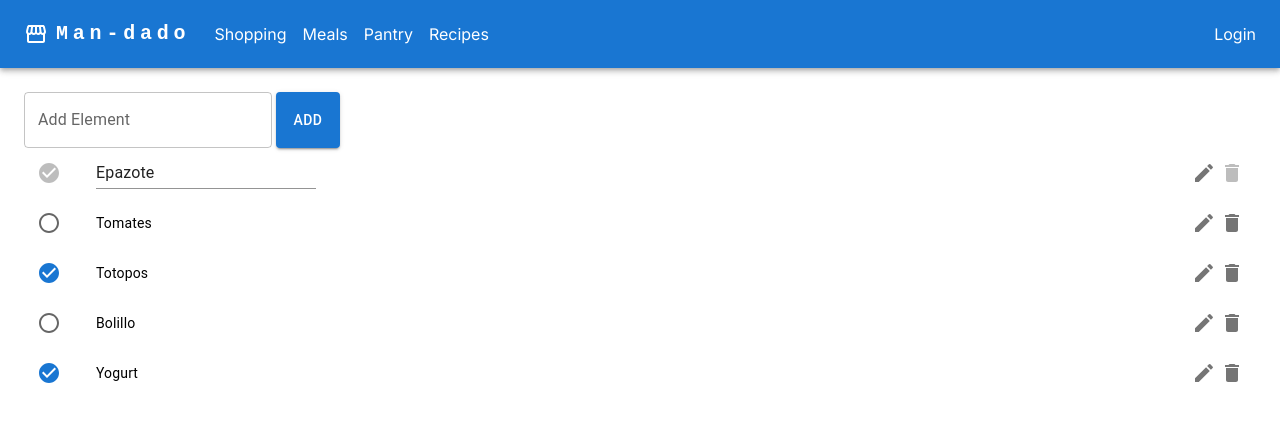
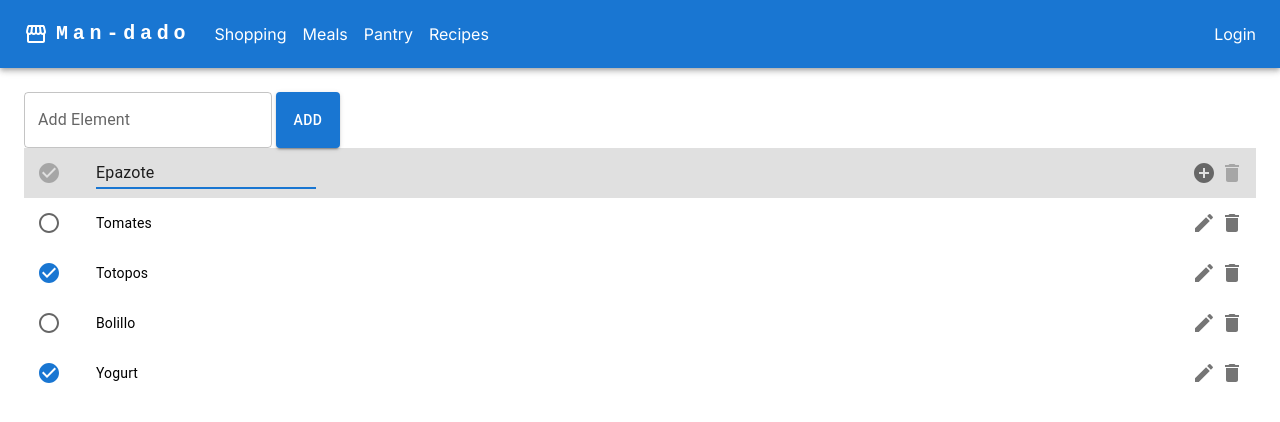
Before and after one commit to beto2do/mandado, a Next.js app: page /en/shop in a window 1280 px wide. Both pictures are taken after a click on the button 1204 px from the left and 173 px from the top of the page. Shown: the top 422 px of the page. Built offline with nearby package versions, Linux system fonts and the light colour scheme.

Commit message:
add edit product name

```diff
--- a/src/components/common/element-icons.tsx
+++ b/src/components/common/element-icons.tsx
@@ -3,29 +3,41 @@ import Product, { ProductStatus } from '../../models/product';
 import IconButton from '@mui/material/IconButton';
 import DeleteIcon from '@mui/icons-material/Delete';
 import EditIcon from '@mui/icons-material/Edit';
+import AddCirculeIcon from '@mui/icons-material/AddCircle';
 
 export function ElementIcons({
     product,
     onEditEvent,
-    onDeleteEvent
+    onDeleteEvent,
+    onSaveEvent,
     }: {
         product: Product,
         onEditEvent?: MouseEventHandler<Element> | undefined,
-        onDeleteEvent?: MouseEventHandler<Element> | undefined
+        onDeleteEvent?: MouseEventHandler<Element> | undefined,
+        onSaveEvent?: MouseEventHandler<Element> | undefined,
     })
 {
+    const isEditionStatus = product.status === ProductStatus.EDITION;
+    const editionView = isEditionStatus ?
+    <IconButton
+        edge="end"
+        aria-label="comments"
+        onClick={onSaveEvent}>
+        <AddCirculeIcon />
+    </IconButton> :
+    <IconButton
+        edge="end"
+        aria-label="comments"
+        onClick={onEditEvent}>
+        <EditIcon />
+    </IconButton>;
     return (
         <>
-            <IconButton
-                edge="end"
-                aria-label="comments"
-                onClick={onEditEvent}>
-                <EditIcon />
-            </IconButton>
+            {editionView    }
             <IconButton
             edge="end"
             aria-label="comments"
-            disabled={product.status === ProductStatus.EDITION}
+            disabled={isEditionStatus}
             onClick={onDeleteEvent}>
                 <DeleteIcon/>
             </IconButton>
--- a/src/components/shopping/product.tsx
+++ b/src/components/shopping/product.tsx
@@ -12,6 +12,7 @@ import {
     useDispatch,
   }
 from '@/lib/redux';
+import { ChangeEvent, KeyboardEventHandler } from 'react';
 
 export default function SuperMarketProduct({product}: {product: Product}) {
     const dispatch = useDispatch();
@@ -26,8 +27,21 @@ export default function SuperMarketProduct({product}: {product: Product}) {
         dispatch(shoppingSlice.actions.updateIsGrabbed({...product, isGrabbed: !product.isGrabbed}))
     }
 
+    const onChangeInput = (event: ChangeEvent<HTMLInputElement>) => {
+        const newName = event.target.value;
+        if(newName !== '') {
+            dispatch(shoppingSlice.actions.changeName({...product, name: newName}));
+        }
+    };
+
+    const pressEnter = (e: React.KeyboardEvent<HTMLInputElement>) => {
+        if(e.type === 'keydown' && e.key === 'Enter') {
+            dispatch(shoppingSlice.actions.changeStatus({...product,status:ProductStatus.VIEW }));
+        }
+    }
+
     const nameView =  product.status === ProductStatus.EDITION ?
-                        <Input defaultValue={product.name} /> :
+                        <Input defaultValue={product.name} onChange={onChangeInput} onKeyDown={pressEnter} autoFocus/> :
                         <ListItemText id={checkboxId} primary={product.name} />;
 
     return (
--- a/src/components/shopping/super-market-product-list.tsx
+++ b/src/components/shopping/super-market-product-list.tsx
@@ -33,6 +33,9 @@ export default function SuperMarketProductList() {
 
     const onDeleteEvent = (product: Product)=> dispatch(shoppingSlice.actions.delete(product));
     const onEditEvent = (product: Product)=> dispatch(shoppingSlice.actions.changeStatus({...product,status:ProductStatus.EDITION }));
+    const onSaveEvent = (product: Product)=> {
+        dispatch(shoppingSlice.actions.changeStatus({...product,status:ProductStatus.VIEW }));
+    }
 
     const groceryGroup = groceryList.map(product => {
         return (
@@ -42,6 +45,7 @@ export default function SuperMarketProductList() {
                 <ElementIcons
                     product={product}
                     onDeleteEvent={() => onDeleteEvent(product) }
+                    onSaveEvent={() => onSaveEvent(product)}
                     onEditEvent={() => onEditEvent(product) }/>
                 }
               disablePadding
--- a/src/lib/redux/slices/shoppingSlice/shoppingSlice.ts
+++ b/src/lib/redux/slices/shoppingSlice/shoppingSlice.ts
@@ -27,7 +27,13 @@ export const shoppingSlice = createSlice({
       if(product) {
           product.status = action.payload.status;
       }
-  },
+    },
+    changeName: (state, action: PayloadAction<Product>) => {
+      let product = state.products.find(product => action.payload.id === product.id);
+      if(product) {
+          product.name = action.payload.name;
+      }
+    },
     delete: (state, action: PayloadAction<Product>) => {
         let productIndex = state.products.findIndex(product => action.payload.id === product.id);
         if (productIndex > -1) {
@@ -37,6 +43,11 @@ export const shoppingSlice = createSlice({
   }
 })
 
-export const { add, upload, updateIsGrabbed } = shoppingSlice.actions
+export const {
+  add,
+  upload,
+  updateIsGrabbed,
+  changeName,
+} = shoppingSlice.actions
 
 export default shoppingSlice.reducer
```
